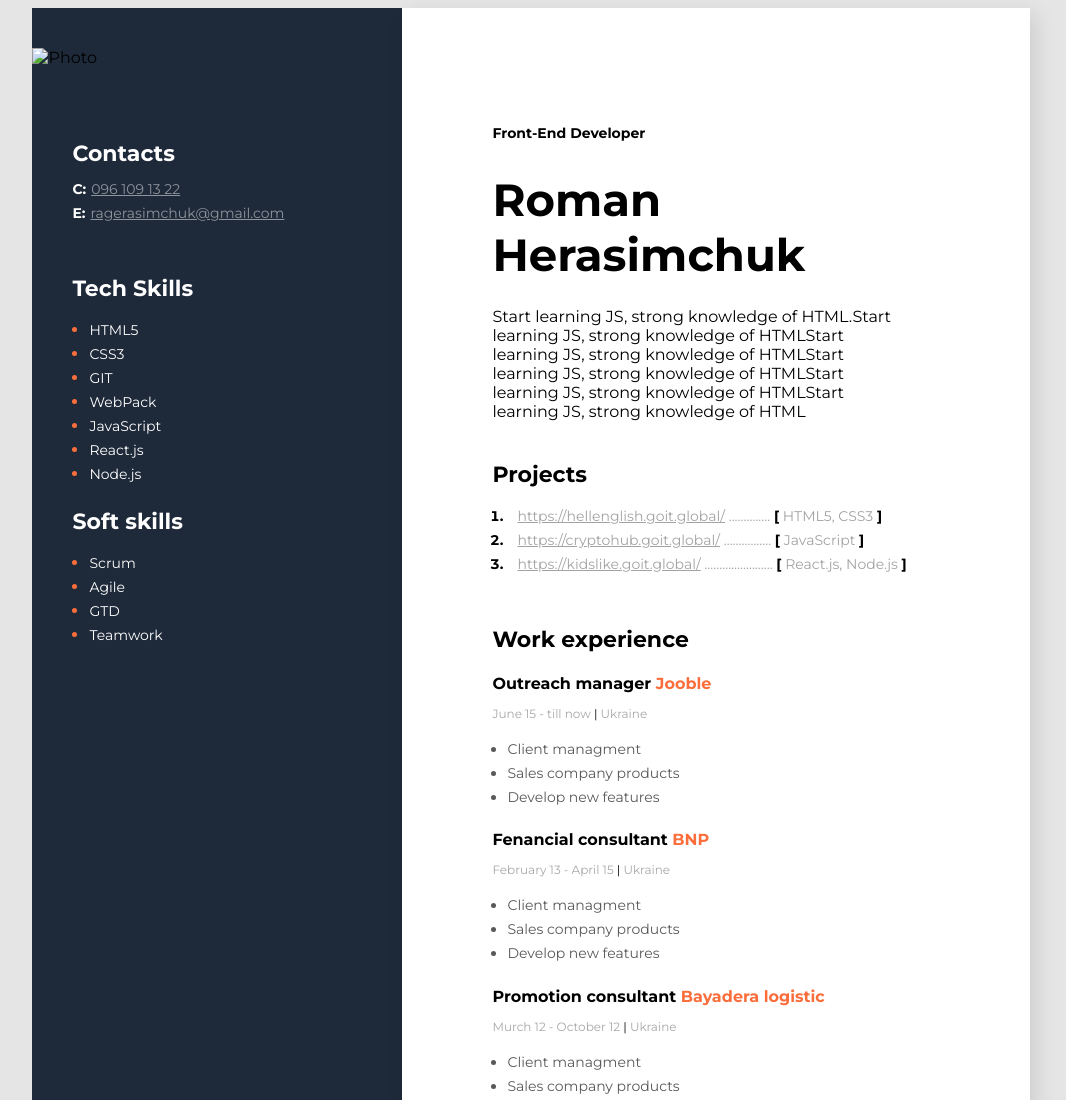
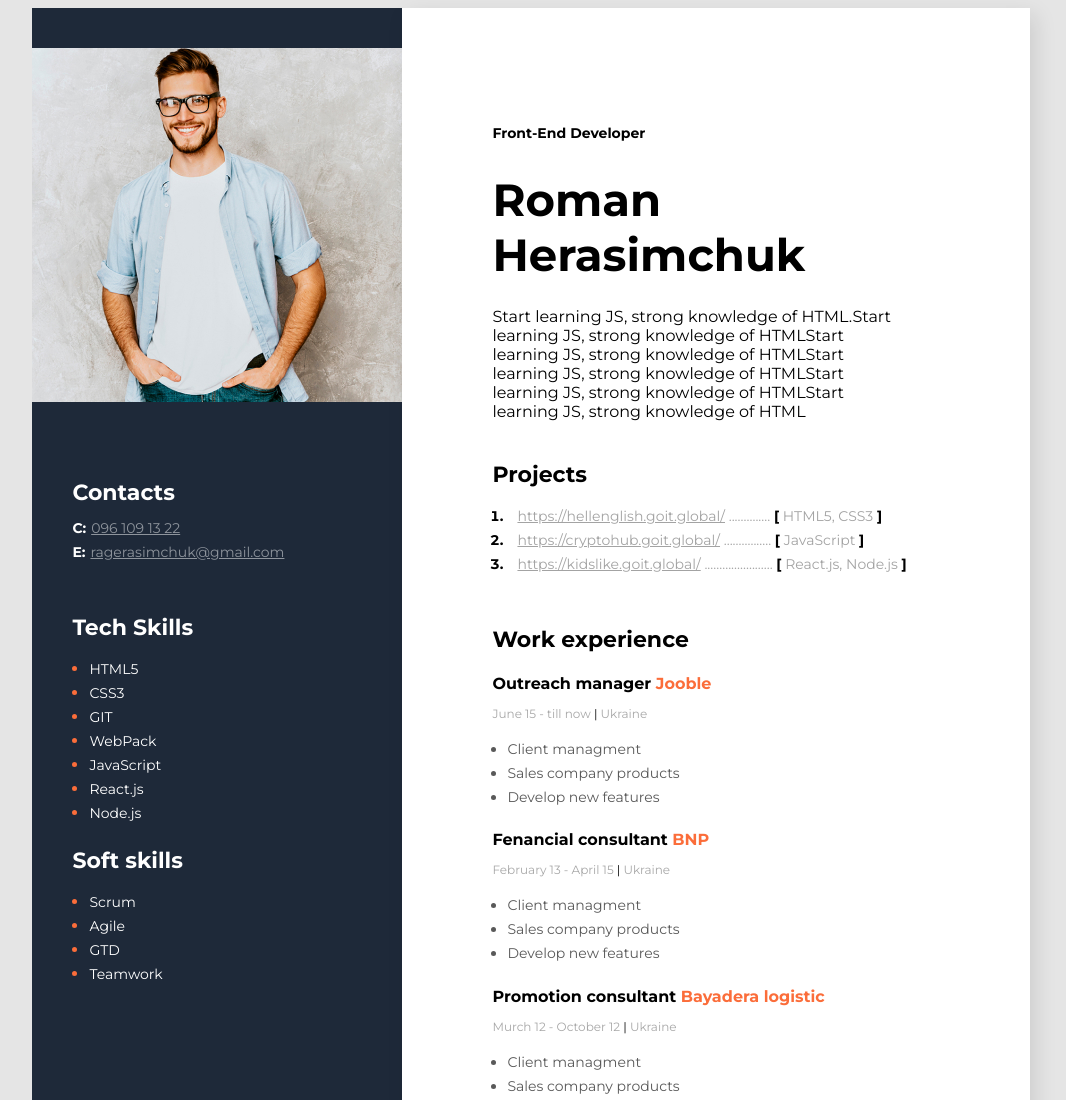
Before and after one commit to Roman2705/Resume, a plain HTML site: page index.html in a window 1280 px wide. Shown: the top 1100 px of the page, without its empty margins (210-1276 px from the left). Drawn offline with Linux system fonts and the light colour scheme.

```diff
--- a/index.html
+++ b/index.html
@@ -87,7 +87,7 @@
         </div>
         <!--Sidebar-->
         <aside class="sidebar">
-            <img class="photo" src="/Index/img/photo.jpg" alt="Photo">
+            <img class="photo" src="/img/photo.jpg" alt="Photo">
             <!--Contacts-->
             <div class="contacts">
                 <h3 class="sidebar-title">
```
